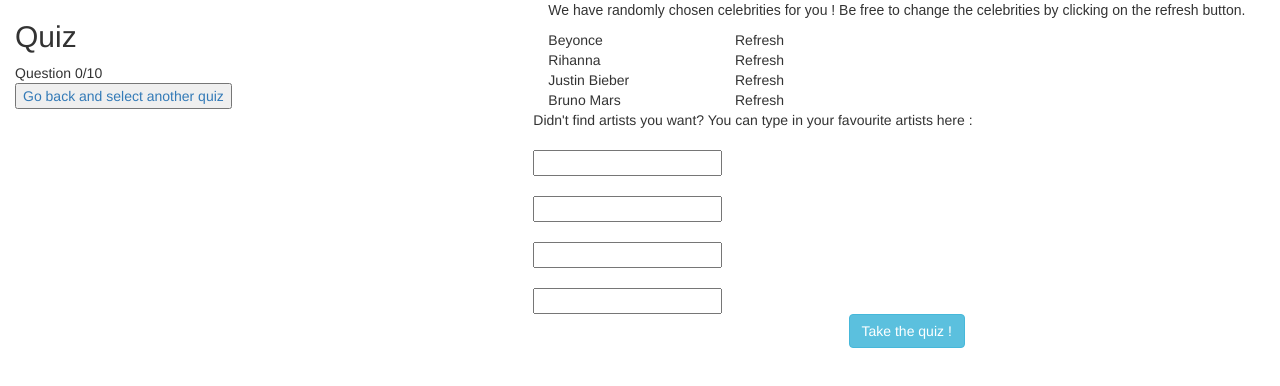
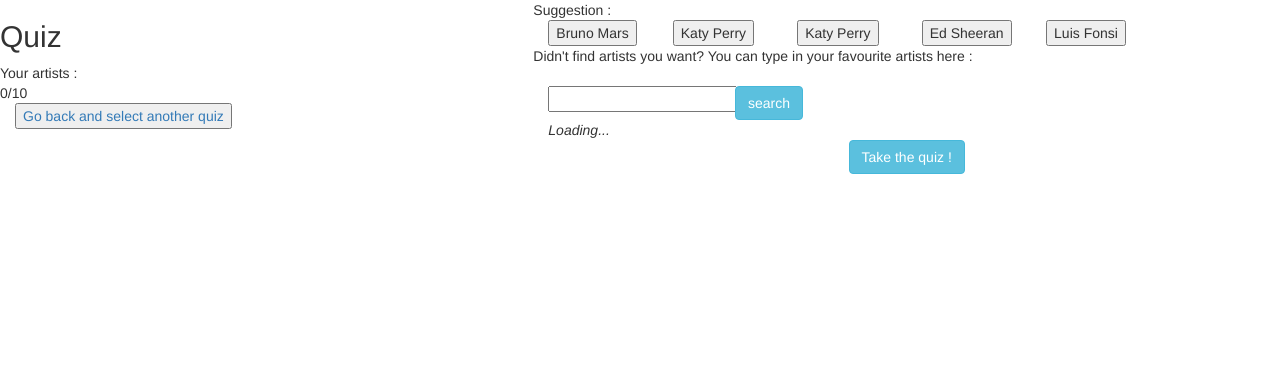
Before and after one commit to Finbel/DH2642-Project, a React (Create React App) app: page /selection in a window 1280 px wide. Shown: the top 386 px of the page. Built offline with nearby package versions, Linux system fonts and the light colour scheme.

Commit message:
change the way you search for artists

```diff
--- a/src/RunningQuiz/RunningQuiz.js
+++ b/src/RunningQuiz/RunningQuiz.js
@@ -37,15 +37,13 @@
         console.log(artists);
         let goodArtist = artists[modelInstance.getRandomInt(artists.length)][0];
         console.log(goodArtist);
-        let songs;
         let goodSong;
         modelInstance.getSongs(goodArtist.artist_name).then((data) => {
-            songs = data;
             goodSong = data[modelInstance.getRandomInt(data.length)];
-            console.log(songs[1]);
             console.log(this.displayQuestion(question, goodArtist, goodSong));
             let obj = this.displayQuestion(question, goodArtist, goodSong);
-            return <div>{obj.quest} {obj.param} <br/> {obj.ans}</div>
+            return 'hello'
+            //return <div>{obj.quest} {obj.param} <br/> {obj.ans}</div>
         });
     }
 
--- a/src/SelectedArtists/SelectedArtists.js
+++ b/src/SelectedArtists/SelectedArtists.js
@@ -9,7 +9,9 @@
         super(props);
         this.state = {
             status: 'initial',
-            artists: this.props.model.getArtists()
+            artists: this.props.model.getArtists(),
+            searchStatus:'initial',
+            suggestion: this.props.model.getRandomArtists()
         }
     }
 
@@ -32,13 +34,16 @@
             artists : this.props.model.getArtists()
         })
     }
-    refresh = function() {
-        return;
-    }
 
     setArtists = function(name, id){
         this.props.model.setArtistsName(name, id);
 
+    }
+
+    setInput(name){
+        this.setState({
+            input: name
+        });
     }
 
     takeQuiz = function(){
@@ -55,45 +60,77 @@
         }
     }
 
+    displayRandomArtists = function(){
+        return this.state.suggestion.map((artist) =>
+            <div className="col-md-2"><button onClick={() => {
+                this.props.model.searchArtist(artist).then(data =>
+                    this.props.model.addArtists(data[0])).catch( () =>
+                console.log('error'))
+            }}>{artist}</button></div>
+        );
+    }
+
+    search = function(){
+        this.setState({
+            searchStatus:'loading'
+        });
+        this.props.model.searchArtist(this.state.input).then( artists => {
+            this.setState({
+                searchStatus: 'LOADED',
+                search : artists
+            })
+            }).catch(() => {
+            this.setState({
+                status: 'ERROR'
+            })
+        });
+    }
+
+    displayArtists = function(){
+        if(this.state.search) {
+            return this.state.search.map(artist =>
+                <div className="col-md-2"><button onClick={() => this.props.model.addArtists(artist)}>
+                    {artist.artist_name}
+                </button></div>)
+        }
+    }
+
 
     render() {
+        let waitForArtists = null;
+        switch (this.state.searchStatus) {
+            case 'initial':
+                waitForArtists = null;
+            case 'loading':
+                waitForArtists = <em>Loading...</em>
+                break;
+            case 'LOADED':
+                waitForArtists = null;
+                break;
+            default:
+                waitForArtists = <b>Failed to load data, please try again</b>
+                break;
+        }
+
         return (
             <div className="SelectedArtists">
                 <Sidebar model={this.props.model} store={this.props.store}/>
                 <div className="col-md-7">
-                    <p>We have randomly chosen celebrities for you ! Be free to change the celebrities by clicking on the refresh button.</p>
-                    <div className="row">
-                        <div className="col-md-3">Beyonce</div>
-                        <div className="col-md-3" onClick = {() => this.refresh()}> Refresh </div>
-                        <br/>
-                    </div>
-                    <div className="row">
-                        <div className="col-md-3">Rihanna</div>
-                        <div className="col-md-3" onClick = {() => this.refresh()}> Refresh </div>
-                        <br/>
-                    </div>
-                    <div className="row">
-                        <div className="col-md-3">Justin Bieber</div>
-                        <div className="col-md-3" onClick = {() => this.refresh()}> Refresh </div>
-                        <br/>
-                    </div>
-                    <div className="row">
-                        <div className="col-md-3">Bruno Mars</div>
-                        <div className="col-md-3" onClick = {() => this.refresh()}> Refresh </div>
-                        <br/>
-                    </div>
+                    <div className="row">Suggestion :</div>
+                    <div className="row">{this.displayRandomArtists()}</div>
                     <div className="row">
                         Didn't find artists you want? You can type in your favourite artists here : <br/><br/>
                         <div className="typein">
-                        <input type="text" id="search1" onChange = {(event) => this.setArtists(event.target.value, 1)}></input>
-                        <br/><br/>
-                        <input type="text" id="search2" onChange = {(event) => this.setArtists(event.target.value, 2)}></input>
-                        <br/><br/>
-                        <input type="text" id="search3" onChange = {(event) => this.setArtists(event.target.value, 3)}></input>
-                        <br/><br/>
-                        <input type="text" id="search4" onChange = {(event) => this.setArtists(event.target.value, 4)}></input>
+                            <div className="col-md-3">
+                                <input type="text" id="search1" onChange = {(event) => this.setInput(event.target.value)}></input>
+                            </div>
+                            <div className="col-md-2">
+                                <button className="btn btn-info" onClick={() => this.search()}>search</button>
+                            </div>
                         </div>
                     </div>
+                    {waitForArtists}
+                    {this.displayArtists()}
                     <div className = "buttons">
                         <Link to="/questions/1">
                             <button className="btn btn-info" onClick = {() => this.takeQuiz()}> Take the quiz !</button>
--- a/src/Sidebar/Sidebar.js
+++ b/src/Sidebar/Sidebar.js
@@ -6,7 +6,8 @@
     constructor(props){
         super(props);
         this.state = {
-            numOfQuest: this.props.model.getNumberOfAskedQuestion()
+            numOfQuest: this.props.model.getNumberOfAskedQuestion(),
+            artists: this.props.model.getArtists()
         }
         this.props.store.subscribe(()=>this.setState({}));
     }
@@ -15,9 +16,16 @@
         this.props.model.addObserver(this)
     }
 
-    update() {
+    update(msg) {
+        if (msg === 'artists'){
+            this.setState({
+                artists: this.props.model.getArtists()
+            });
+            console.log(this.state.artists)
+        }
         this.setState({
-            numOfQuest : this.props.model.getNumberOfAskedQuestion()
+            numOfQuest : this.props.model.getNumberOfAskedQuestion(),
+
         })
     }
 
@@ -41,6 +49,9 @@
         return this.props.model.getAskedQuestions().map((question) => this.displayQuest(question))
     }
 
+    displayArtists = function(){
+        return this.state.artists.map(artist => <div className="row">{artist.artist_name}</div> )
+    }
 
 
     render() {
@@ -58,8 +69,12 @@
 
         return (
             <div className="Sidebar col-md-5">
-                <h2>Quiz</h2>
-                Question {this.state.numOfQuest}/10 <br/>
+                <div className="row">
+                    <h2>Quiz</h2>
+                </div>
+                <div className="row">Your artists :</div>
+                {this.displayArtists()}
+                <div className="row">{this.state.numOfQuest}/10</div>
                 {this.displayQuestions()}
                 {btn}
             </div>
--- a/src/data/Model.js
+++ b/src/data/Model.js
@@ -6,6 +6,8 @@
 
 const Model = function () {
 
+    let suggestions = ["Beyonce", "Bruno Mars", "Drake", "Lady Gaga", "Coldplay", "Rihanna",
+    "Eminem", "Justin Bieber", "Katy Perry", "Ed Sheeran", "Shakira", "Luis Fonsi"]
     let artistsName = [null, null, null, null, null];
     let artists = [];
     let observers = [];
@@ -13,6 +15,14 @@
     let questions = [{question: "Who this song belongs to ?", id : 0}]
         //, {question: "Complete the lyrics of this song", id:1},
         //{question: "Match the lyrics to the song", id :2}];
+
+    this.getRandomArtists = function(){
+        let res = [];
+        for(var i = 0; i < 5; i++){
+            res.push(suggestions[this.getRandomInt(suggestions.length)]);
+        }
+        return res;
+    }
 
     this.setArtistsName = function(name, id){
         artistsName[id-1] = name;
@@ -26,6 +36,12 @@
     }
 
     this.addArtists = function(artist){
+        for(var i = 0; i< artists.length; i++){
+            if (artist.artist_id === artists[i].artist_id){
+                alert("You've already chosen this artist")
+            }
+            return;
+        }
         artists.push(artist);
         notifyObservers('artists');
     }
@@ -86,7 +102,7 @@
     }
 
     this.searchArtist = function(name){
-        var param = 'page=1&page_size=1&q_artist=' + name + '&s_artist_rating=desc';
+        var param = 'page=1&page_size=5&q_artist=' + name + '&s_artist_rating=desc';
         const url = `https://musixmatchcom-musixmatch.p.mashape.com/wsr/1.1/artist.search?${param}`;
         return fetch(url, httpOptions).then(processResponse).catch(handleError);
     }
```
